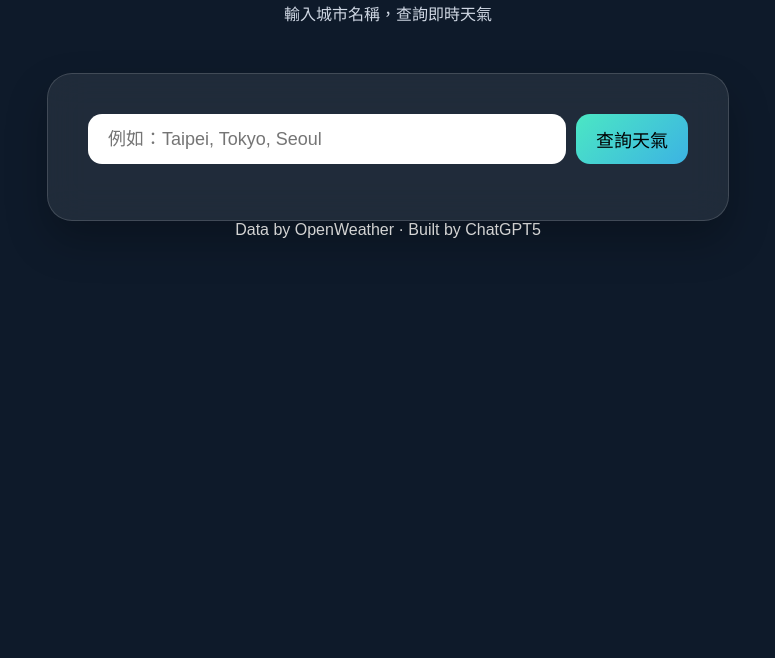
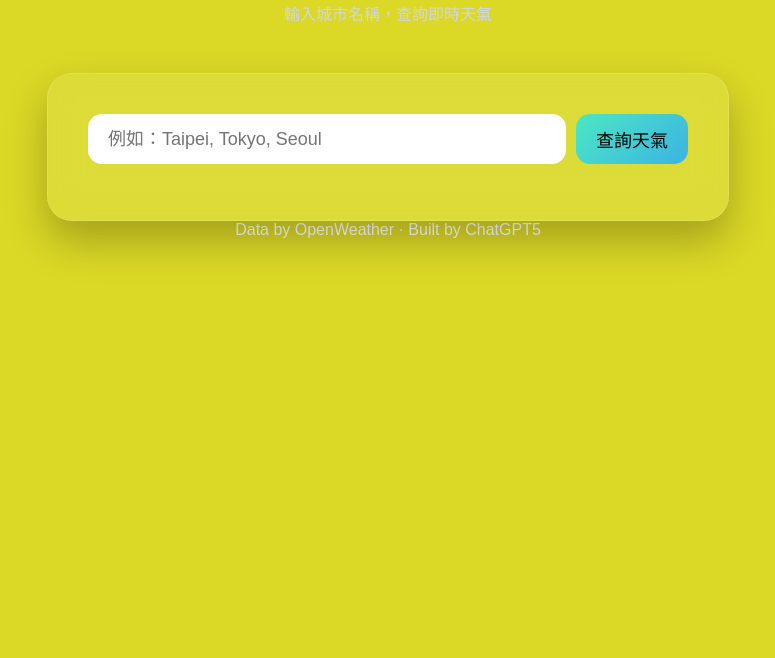
Before and after one commit to Isforuse/CCTP-mid-term-project, a plain HTML site: page index.html in a window 1280 px wide. Shown: the part 142-800 px from the top of the page, without its empty margins (252-1027 px from the left). Drawn offline with nearby package versions, Linux system fonts and the light colour scheme.

Commit message:
調整背景顏色，將原本的深色背景替換為淺色背景以改善視覺效果

```diff
--- a/style.css
+++ b/style.css
@@ -2,7 +2,8 @@
 body {
   margin: 0;
   font-family: "Noto Sans TC", sans-serif;
-  background: #0e1a2a;
+  /* background: #0e1a2a; */
+  background: #dbd826;
   transition: background 0.8s ease;
   overflow-x: hidden;
 }
```
